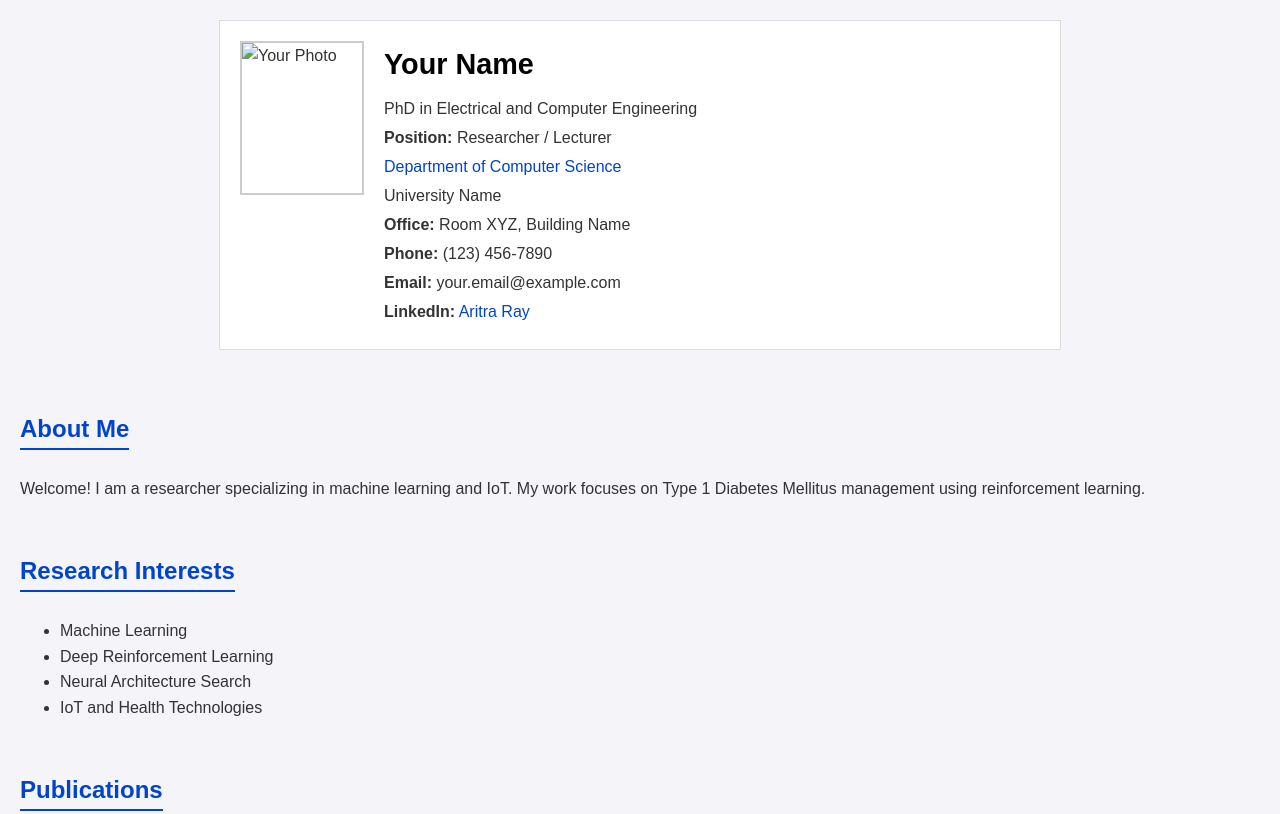
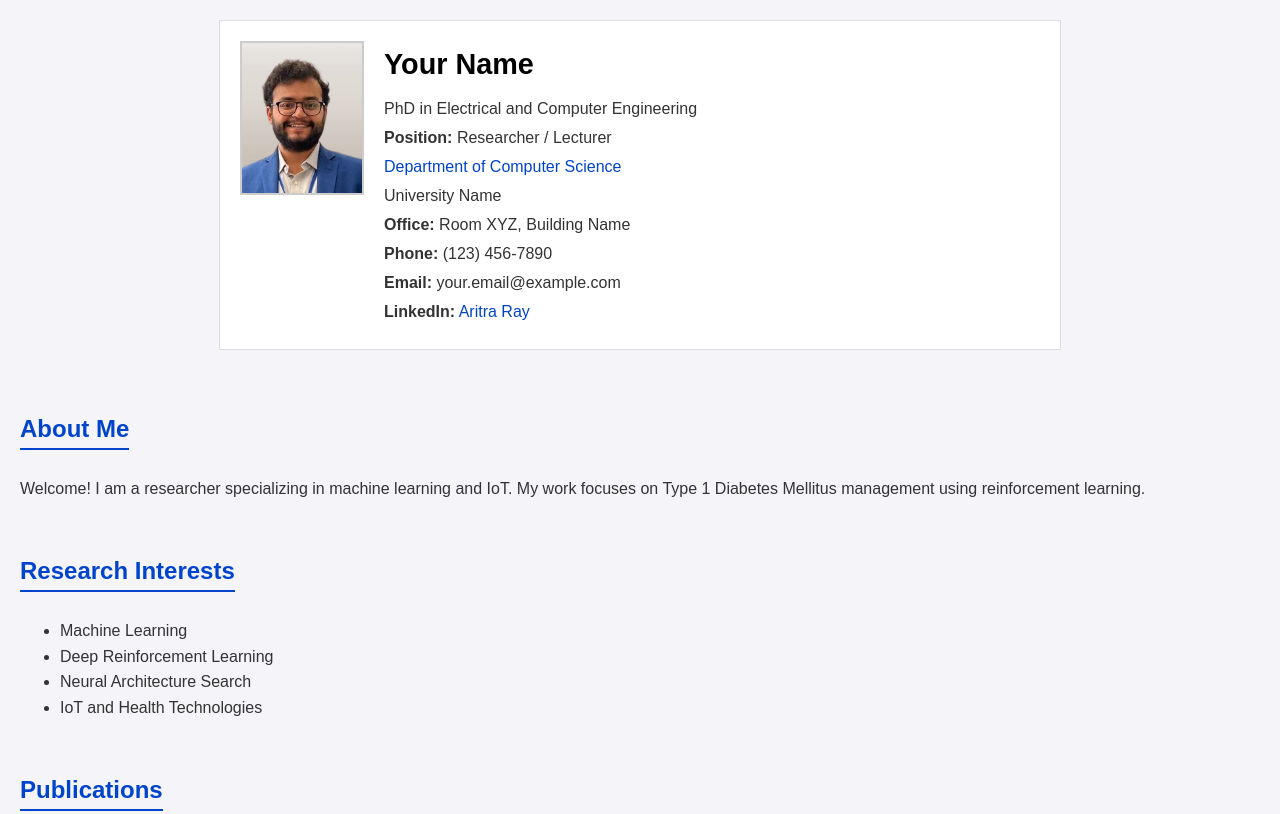
Before and after one commit to Aritra-14/aritraray, a plain HTML site: page index.html in a window 1280 px wide. Shown: the top 814 px of the page. Drawn offline with Linux system fonts and the light colour scheme.

Commit message:
Update index.html

```diff
--- a/index.html
+++ b/index.html
@@ -10,7 +10,7 @@
 <body>
     <header class="top-left">
         <div class="profile-container">
-            <img src="your-photo.jpg" alt="Your Photo" class="profile-photo">
+            <img src="your-photo.png" alt="Your Photo" class="profile-photo">
             <div class="profile-info">
                 <h1>Your Name</h1>
                 <p>PhD in Electrical and Computer Engineering</p>
```
